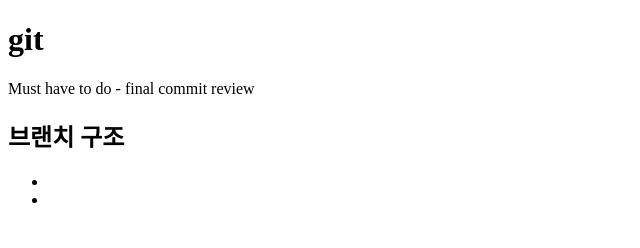
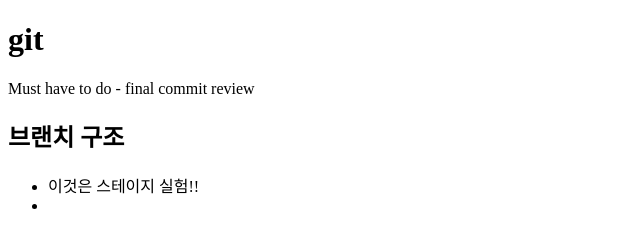
Before and after one commit to shpark-pooq/mygit, a plain HTML site: page index.html in a window 1280 px wide. Shown: the whole page, without its empty margins (0-640 px from the left). Drawn offline with Linux system fonts and the light colour scheme.

Commit message:
staging - 실험을 시작하지

```diff
--- a/index.html
+++ b/index.html
@@ -12,7 +12,7 @@
 		<section>
 			<h2>브랜치 구조</h2>
 			<ul>
-				<li></li>
+				<li>이것은 스테이지 실험!!</li>
 				<li></li>
 			</ul>
 		</section>
```
